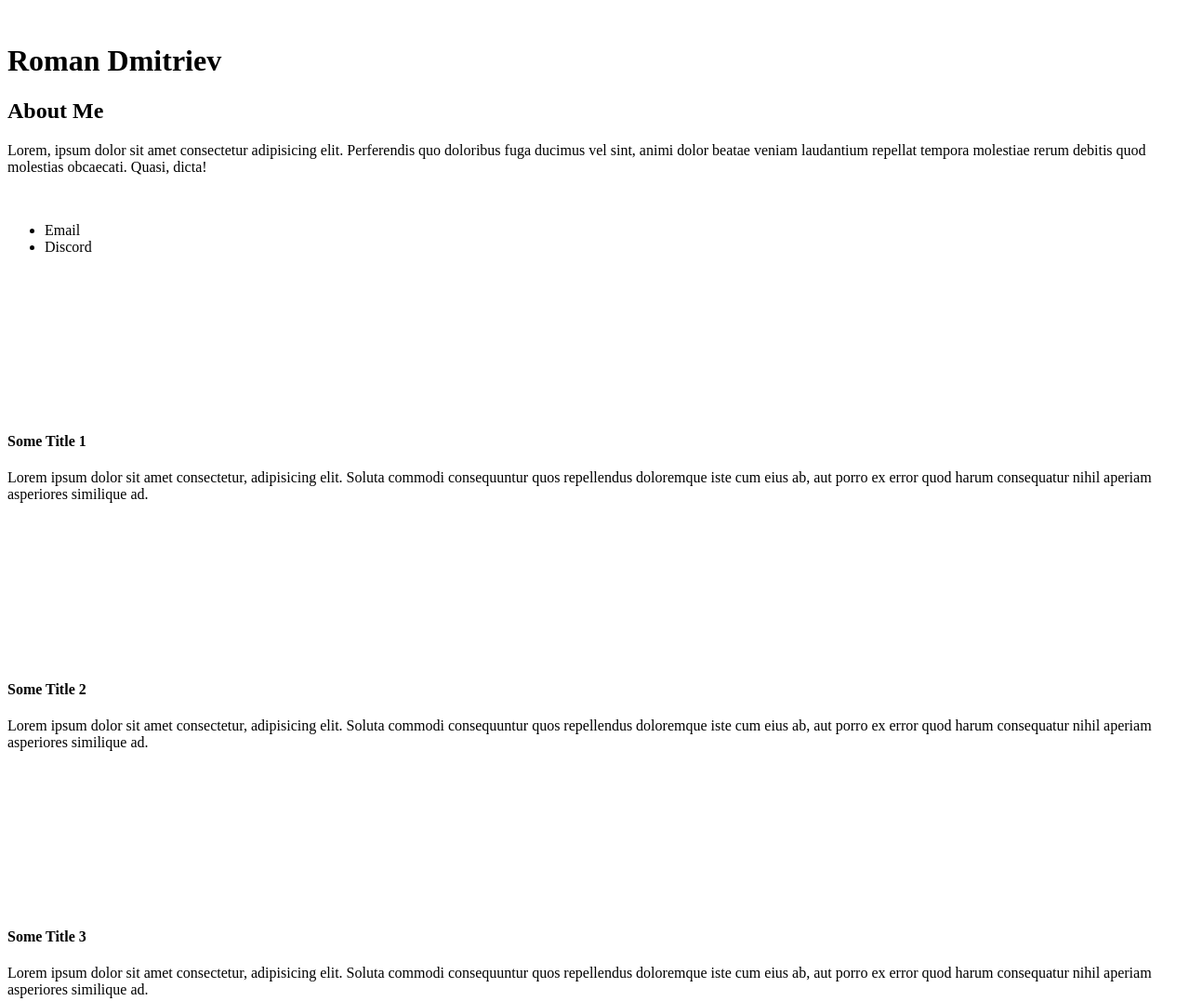
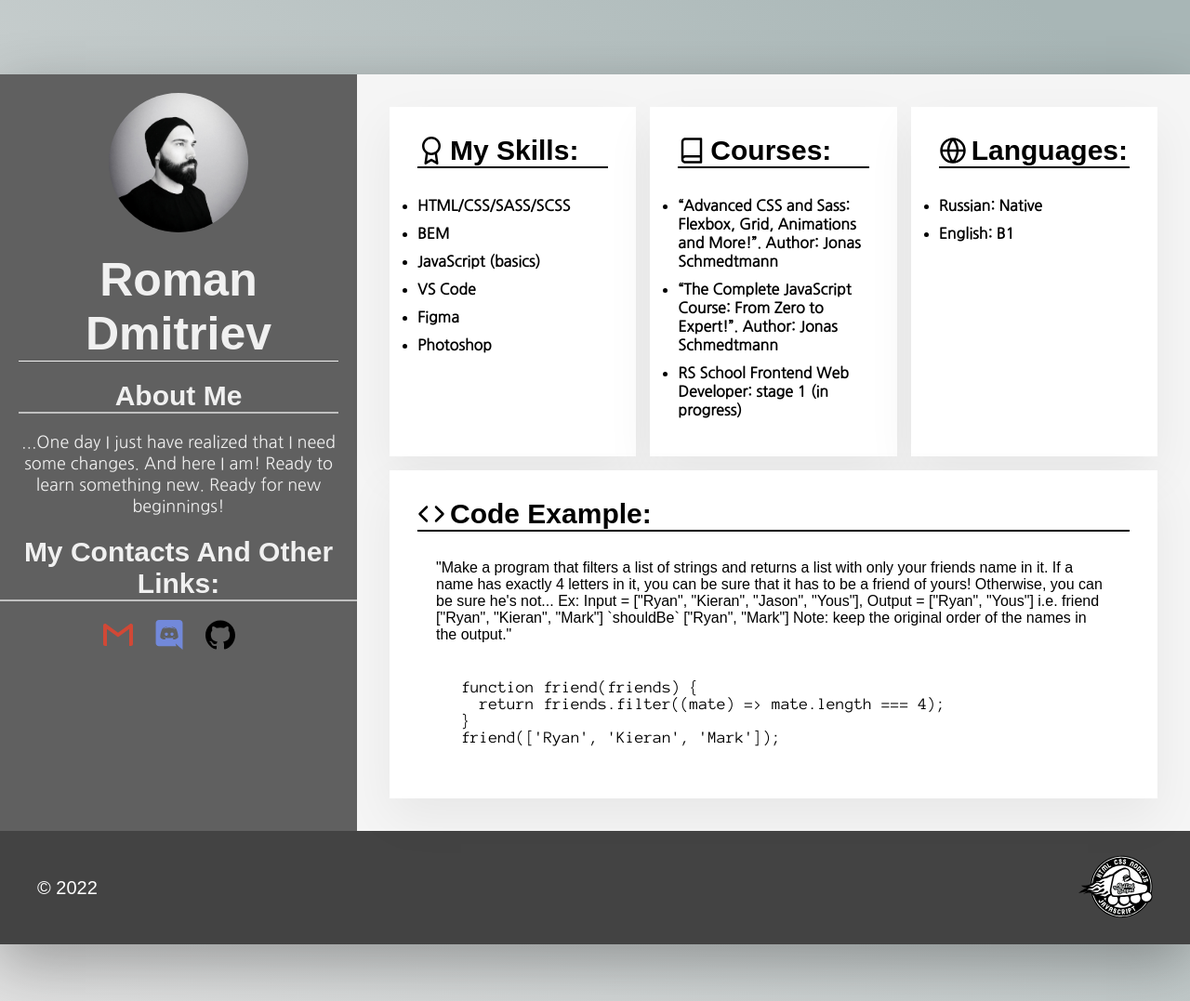
Before and after one commit to DRV111/rsschool-cv, a plain HTML site: page index.html in a window 1280 px wide. Shown: the top 1077 px of the page at 93% size. Drawn offline with Linux system fonts and the light colour scheme; a web font is replaced by a local one.

Commit message:
feat: add style.css

```diff
--- a/index.html
+++ b/index.html
@@ -4,14 +4,27 @@
     <meta charset="UTF-8" />
     <meta http-equiv="X-UA-Compatible" content="IE=edge" />
     <meta name="viewport" content="width=device-width, initial-scale=1.0" />
+    <link rel="preconnect" href="https://fonts.googleapis.com" />
+    <link rel="preconnect" href="https://fonts.gstatic.com" crossorigin />
+    <link
+      href="https://fonts.googleapis.com/css2?family=Anonymous+Pro&family=Nanum+Gothic&family=Smooch+Sans:wght@500;700&display=swap"
+      rel="stylesheet"
+    />
+    <link rel="stylesheet" href="style.css" />
     <title>My RS School CV</title>
   </head>
   <body>
     <div class="container">
+      <div class="container__wrapper">
         <div class="profile">
           <div class="profile__photo">
-          <img src="" alt="" />
+            <img
+              class="profile__photo-img"
+              src="img/Profile.jpg"
+              alt="Profile photo"
+            />
           </div>
+
           <div class="profile__name">
             <h1>Roman Dmitriev</h1>
           </div>
@@ -19,58 +32,131 @@
             <h2>About Me</h2>
           </div>
           <div class="profile__about-content">
-          <p>
-            Lorem, ipsum dolor sit amet consectetur adipisicing elit.
-            Perferendis quo doloribus fuga ducimus vel sint, animi dolor beatae
-            veniam laudantium repellat tempora molestiae rerum debitis quod
-            molestias obcaecati. Quasi, dicta!
+            <p class="profile__about-text">
+              ...One day I just have realized that I need some changes. And here
+              I am! Ready to learn something new. Ready for new beginnings!
             </p>
           </div>
+          <div class="profile__contacts">
+            <div class="profile__contacts-title">
+              <h2>My Contacts And Other Links:</h2>
             </div>
-      <header class="header">
-        <img class="header__logo" src="" alt="" />
-        <div class="header__contacts">
-          <ul class="header__contacts-list">
-            <li>Email</li>
-            <li>Discord</li>
+            <div class="profile__contacts-content">
+              <ul class="profile__contacts-content--list">
+                <li class="profile__contacts-content--item">
+                  <a class="profile__contacts-link" href="#"
+                    ><img src="img/SVG/gmail.svg" alt="Gmail"
+                  /></a>
+                </li>
+                <li class="profile__contacts-content--item">
+                  <a class="profile__contacts-link" href="#"
+                    ><img src="img/SVG/discord.svg" alt="Discord"
+                  /></a>
+                </li>
+                <li class="profile__contacts-content--item">
+                  <a class="profile__contacts-link" href="#"
+                    ><img src="img/SVG/github.svg" alt="Github"
+                  /></a>
+                </li>
               </ul>
             </div>
-      </header>
+          </div>
+        </div>
+        <div class="information">
+          <section class="info">
+            <div class="info__skills">
+              <div class="info__sub">
+                <img
+                  src="img/SVG/award.svg"
+                  alt="skills"
+                  class="info__skills-icon"
+                />
+                <h3>My Skills:</h3>
+              </div>
+              <ul>
+                <li>HTML/CSS/SASS/SCSS</li>
+                <li>BEM</li>
+                <li>JavaScript (basics)</li>
+                <li>VS Code</li>
+                <li>Figma</li>
+                <li>Photoshop</li>
+              </ul>
+            </div>
+            <div class="info__courses">
+              <div class="info__sub">
+                <img
+                  src="img/SVG/book.svg"
+                  alt="courses"
+                  class="info__courses-icon"
+                />
+                <h3>Courses:</h3>
+              </div>
 
-      <section class="informations">
-        <div class="info">
-          <svg class="info__logo"></svg>
-          <h4 class="info__title">Some Title 1</h4>
-          <p class="info__text">
-            Lorem ipsum dolor sit amet consectetur, adipisicing elit. Soluta
-            commodi consequuntur quos repellendus doloremque iste cum eius ab,
-            aut porro ex error quod harum consequatur nihil aperiam asperiores
-            similique ad.
+              <ul>
+                <li>
+                  “Advanced CSS and Sass: Flexbox, Grid, Animations and More!”.
+                  Author: Jonas Schmedtmann
+                </li>
+                <li>
+                  “The Complete JavaScript Course: From Zero to Expert!”.
+                  Author: Jonas Schmedtmann
+                </li>
+                <li>RS School Frontend Web Developer: stage 1 (in progress)</li>
+              </ul>
+            </div>
+            <div class="info__languages">
+              <div class="info__sub">
+                <img
+                  src="img/SVG/globe.svg"
+                  alt="languages"
+                  class="info__languages-icon"
+                />
+                <h3>Languages:</h3>
+              </div>
+
+              <ul>
+                <li>Russian: Native</li>
+                <li>English: B1</li>
+              </ul>
+            </div>
+            <div class="info__code">
+              <div class="info__sub">
+                <img
+                  src="img/SVG/code.svg"
+                  alt="code"
+                  class="info__code-icon"
+                />
+                <h3>Code Example:</h3>
+              </div>
+
+              <p>
+                "Make a program that filters a list of strings and returns a
+                list with only your friends name in it. If a name has exactly 4
+                letters in it, you can be sure that it has to be a friend of
+                yours! Otherwise, you can be sure he's not... Ex: Input =
+                ["Ryan", "Kieran", "Jason", "Yous"], Output = ["Ryan", "Yous"]
+                i.e. friend ["Ryan", "Kieran", "Mark"] `shouldBe` ["Ryan",
+                "Mark"] Note: keep the original order of the names in the
+                output."
               </p>
-        </div>
-        <div class="info">
-          <svg class="info__logo"></svg>
-          <h4 class="info__title">Some Title 2</h4>
-          <p class="info__text">
-            Lorem ipsum dolor sit amet consectetur, adipisicing elit. Soluta
-            commodi consequuntur quos repellendus doloremque iste cum eius ab,
-            aut porro ex error quod harum consequatur nihil aperiam asperiores
-            similique ad.
-          </p>
-        </div>
-        <div class="info">
-          <svg class="info__logo"></svg>
-          <h4 class="info__title">Some Title 3</h4>
-          <p class="info__text">
-            Lorem ipsum dolor sit amet consectetur, adipisicing elit. Soluta
-            commodi consequuntur quos repellendus doloremque iste cum eius ab,
-            aut porro ex error quod harum consequatur nihil aperiam asperiores
-            similique ad.
-          </p>
+              <pre>
+                <code>
+                function friend(friends) {
+                  return friends.filter((mate) => mate.length === 4);
+                }
+                friend(['Ryan', 'Kieran', 'Mark']);
+                </code>
+              </pre>
             </div>
           </section>
+        </div>
+      </div>
+
       <footer class="footer">
-        <h4 class="footer__year">2022</h4>
+        <p>© 2022</p>
+        <a href="https://rs.school/"
+          ><img class="footer__icon" src="img/SVG/logo-rs.svg" alt="RS School"
+        /></a>
       </footer>
     </div>
   </body>
--- /dev/null
+++ b/style.css
@@ -0,0 +1,244 @@
+* {
+  margin: 0;
+  padding: 0;
+}
+*,
+*::before,
+*::after {
+  box-sizing: inherit;
+}
+h3 {
+  font-size: 3rem;
+  font-family: 'Smooch Sans', sans-serif;
+}
+
+html {
+  box-sizing: border-box;
+  font-size: 62.5%;
+  /* 1rem = 10px */
+}
+
+body {
+  font-family: sans-serif;
+  background: rgb(168, 182, 182);
+  background: linear-gradient(
+    222deg,
+    rgba(168, 182, 182, 1) 7%,
+    rgba(226, 226, 226, 1) 100%
+  );
+  background-size: cover;
+  background-repeat: no-repeat;
+  min-height: 95vh;
+}
+
+.container {
+  max-width: 130rem;
+  margin: 8rem auto;
+  background-color: #fff;
+  box-shadow: 0 2rem 6rem rgba(0, 0, 0, 0.3);
+  min-height: 50rem;
+}
+.container__wrapper {
+  display: flex;
+}
+
+.profile {
+  background-color: #606060;
+  flex: 0 0 30%;
+  text-align: center;
+}
+.profile__photo {
+  margin: 2rem;
+}
+.profile__photo-img {
+  width: 15rem;
+  height: 15rem;
+  border-radius: 50%;
+}
+.profile__name {
+  font-family: 'Smooch Sans', sans-serif;
+  font-size: 2.5rem;
+  text-align: center;
+  color: #f0f0f0;
+  border-bottom: 1px solid #f0f0f0;
+  margin: 2rem;
+}
+.profile__about-title {
+  font-family: 'Smooch Sans', sans-serif;
+  font-size: 2rem;
+  text-align: center;
+  color: #f0f0f0;
+  border-bottom: 2px solid #c0c0c0;
+  margin: 2rem 2rem;
+}
+
+.profile__about-text {
+  font-family: 'Nanum Gothic', sans-serif;
+  font-size: 1.8rem;
+  color: #f0f0f0;
+  margin: 1rem 2rem 2rem;
+}
+
+.profile__contacts-title {
+  font-family: 'Smooch Sans', sans-serif;
+  font-size: 2rem;
+  text-align: center;
+  color: #f0f0f0;
+  border-bottom: 2px solid #c0c0c0;
+  margin: 2 2rem;
+}
+.profile__contacts-content {
+  margin-bottom: 4rem;
+}
+.profile__contacts-content--list {
+  list-style-type: none;
+  margin-top: 2rem;
+}
+.profile__contacts-content li {
+  font-family: 'Nanum Gothic', sans-serif;
+  font-weight: 700;
+  font-size: 1.8rem;
+  color: #f0f0f0;
+  margin-bottom: 1rem;
+}
+.profile__contacts-content--item {
+  display: inline-block;
+}
+.profile__contacts-link {
+  color: #f0f0f0;
+  text-decoration: none;
+  text-transform: uppercase;
+  display: inline-block;
+  margin-right: 2rem;
+}
+
+.information {
+  background-color: #f5f5f5;
+  flex: 1;
+}
+
+.info {
+  display: grid;
+  grid-template-columns: repeat(3, 1fr);
+  grid-template-rows: min-content, min-content;
+  padding: 3.5rem;
+  gap: 1.5rem;
+}
+
+.info__skills {
+  background-color: #fff;
+  box-shadow: 0 2rem 5rem rgba(0, 0, 0, 0.06);
+  padding: 3rem;
+}
+.info__sub {
+  display: flex;
+  align-items: center;
+  margin-bottom: 3rem;
+  border-bottom: 2px solid #000;
+}
+.info__skills-icon {
+  width: 3rem;
+  height: 3rem;
+  margin-right: 0.5rem;
+}
+
+.info__skills ul {
+  list-style-type: disc;
+  margin-top: 1rem;
+}
+
+.info__skills li {
+  font-family: 'Nanum Gothic', sans-serif;
+  font-size: 1.6rem;
+  font-weight: 700;
+  margin-bottom: 1rem;
+}
+
+.info__courses {
+  background-color: #fff;
+  box-shadow: 0 2rem 5rem rgba(0, 0, 0, 0.06);
+  padding: 3rem;
+}
+.info__courses-icon {
+  width: 3rem;
+  height: 3rem;
+  margin-right: 0.5rem;
+}
+
+.info__courses ul {
+  list-style-type: disc;
+  margin-top: 1rem;
+}
+
+.info__courses li {
+  font-family: 'Nanum Gothic', sans-serif;
+  font-size: 1.6rem;
+  font-weight: 700;
+  margin-bottom: 1rem;
+}
+
+.info__languages {
+  background-color: #fff;
+  box-shadow: 0 2rem 5rem rgba(0, 0, 0, 0.06);
+  padding: 3rem;
+  /* flex: 0 0 80%; */
+}
+.info__languages-icon {
+  width: 3rem;
+  height: 3rem;
+  margin-right: 0.5rem;
+}
+
+.info__languages ul {
+  list-style-type: disc;
+  margin-top: 1rem;
+}
+
+.info__languages li {
+  font-family: 'Nanum Gothic', sans-serif;
+  font-weight: 700;
+  font-size: 1.6rem;
+  margin-bottom: 1rem;
+}
+
+.info__code {
+  background-color: #fff;
+  box-shadow: 0 2rem 5rem rgba(0, 0, 0, 0.06);
+  padding: 3rem;
+  grid-column: 1 / span 3;
+}
+.info__code-icon {
+  width: 3rem;
+  height: 3rem;
+  margin-right: 0.5rem;
+}
+
+.info__code p {
+  font-size: 1.6rem;
+  margin: 1rem 2rem 2rem;
+}
+.info__code pre {
+  margin-left: -11rem;
+}
+.info__code code {
+  font-family: 'Anonymous Pro', monospace;
+  font-size: 1.8rem;
+}
+
+.footer {
+  display: flex;
+  justify-content: space-between;
+  align-items: center;
+  padding: 2rem 4rem;
+  background-color: #434343;
+}
+
+.footer__icon {
+  height: 8rem;
+  width: 8rem;
+}
+.footer p {
+  font-size: 2rem;
+  color: #fff;
+  font-family: 'Smooch Sans', sans-serif;
+}
```
Also changed, not shown: img/Profile.jpg (added), img/SVG/award.svg (added), img/SVG/book.svg (added), img/SVG/code.svg (added), img/SVG/discord.svg (added), img/SVG/feather.svg (added), img/SVG/github.svg (added), img/SVG/globe.svg (added), img/SVG/gmail.svg (added), img/SVG/logo-rs.svg (added), img/SVG/user.svg (added), img/sprite.svg (added). Lines whose indentation alone changed are shown as unchanged.
